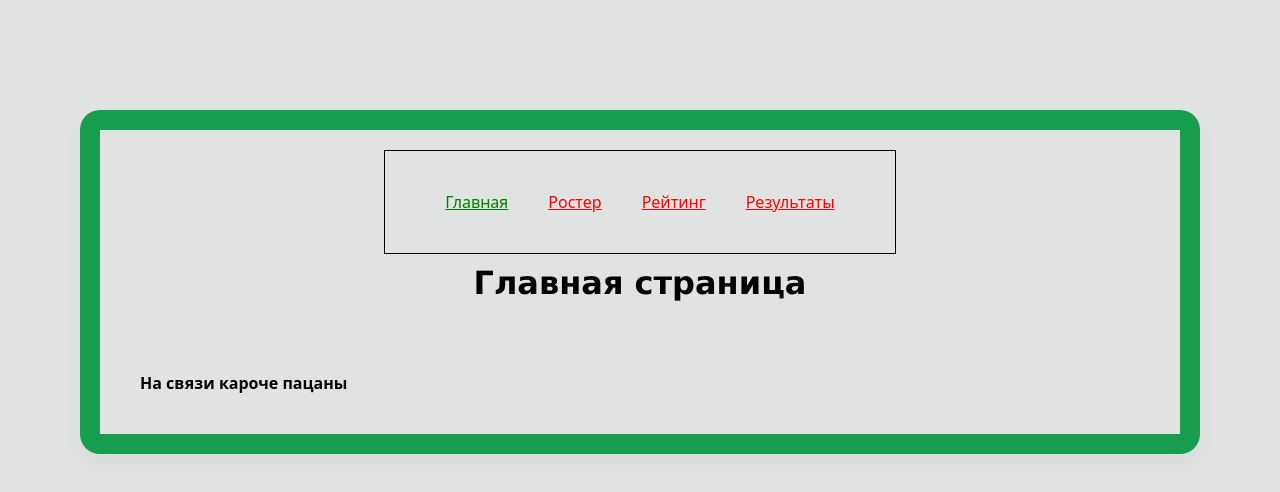
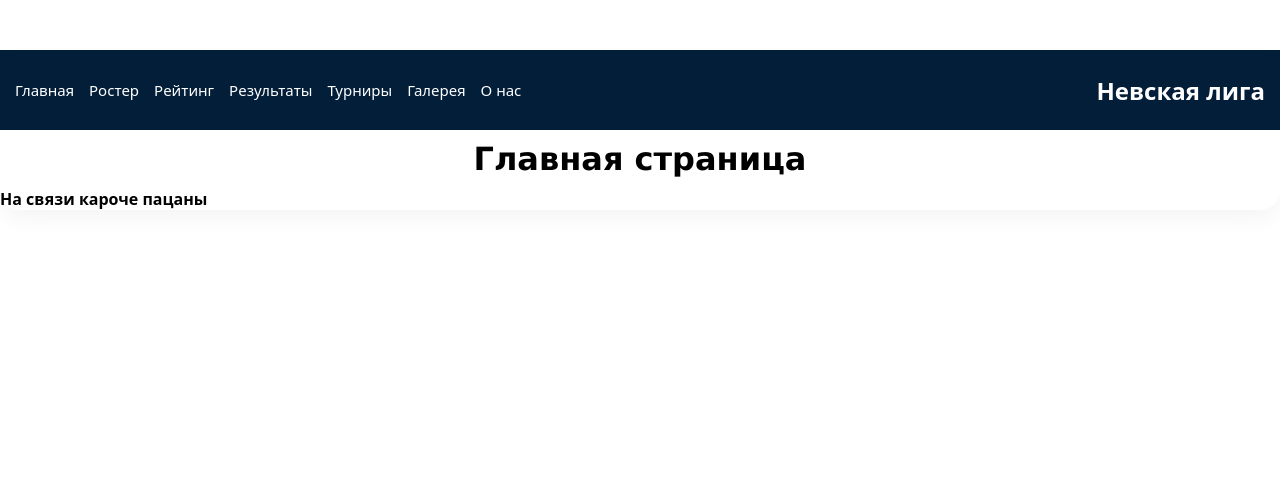
Before and after one commit to 1G000/NevskiyOpen, a React (Create React App) app: page / in a window 1280 px wide. Shown: the top 492 px of the page. Built offline with nearby package versions, Linux system fonts and the light colour scheme.

Commit message:
верстаю адаптивный navBar

```diff
--- a/src/App.scss
+++ b/src/App.scss
@@ -1,6 +1,13 @@
 .App {
+  width: 100vw;
+  height: 100vh;
   text-align: center;
   background-color: rgb(61, 212, 161);
+}
+
+body {
+  margin: 0;
+  padding: 0;
 }
 
 .cards {
@@ -9,18 +16,3 @@
   flex-wrap: wrap;
   justify-content: space-between;
   }
-
-  nav {
-    border: 1px solid;
-    display: flex;
-    flex-direction: row;
-    justify-content: space-between;
-  a {
-
-    color: red
-  }
-}
-
-.active {
-  color: green;
-}
--- a/src/components/Menu/Menu.js
+++ b/src/components/Menu/Menu.js
@@ -1,15 +1,27 @@
+import { useState } from "react"
 import { NavLink } from "react-router-dom"
+import navBarStyles from "../Menu/Menu.module.scss"
 
 const Menu = () => {
+  const [showLinks, setShowLinks] = useState(false)
   return (
-    <nav>
-      <div className="container">
+    <nav className={navBarStyles.NavBar}>
+      <div className={navBarStyles.leftSide}>
+        <div className={navBarStyles.links} id={showLinks ? "hidden" : ""}>
           <NavLink to="/" end>
             Главная
           </NavLink>
           <NavLink to="/roster">Ростер</NavLink>
           <NavLink to="/rating">Рейтинг</NavLink>
           <NavLink to="/results">Результаты</NavLink>
+          <NavLink to="/results">Турниры</NavLink>
+          <NavLink to="/results">Галерея</NavLink>
+          <NavLink to="/results">О нас</NavLink>
+        </div>
+        <button>Open</button>
+      </div>
+      <div className={navBarStyles.rightSide}>
+        <h2>Невская лига</h2>
       </div>
     </nav>
   )
--- a/src/components/Menu/Menu.module.scss
+++ b/src/components/Menu/Menu.module.scss
@@ -0,0 +1,82 @@
+.NavBar {
+    background-color: #021E39;
+    width: 100%;
+    height: 80px;
+    display: flex;
+
+    .leftSide{
+        flex: 50%;
+        display: flex;
+        align-items: center;
+        justify-content: left;
+
+        #hidden  {
+            display: flex;
+        }
+
+        button {
+            display: none;
+            margin-left: 20px;
+        }
+
+
+
+        .links {
+            max-height: 80px;
+
+            }
+                a {
+                text-decoration: none;
+                color: white;
+                font-size: 25px;
+                margin-left: 15px;
+
+                }
+
+    }
+
+    .rightSide{
+        flex: 50%;
+        display: flex;
+        align-items: center;
+        justify-content:flex-end;
+
+        h2 {
+            color: white;
+            padding-right: 15px;
+        }
+    }
+
+    }
+
+    @media only screen and (max-width: 1550px) {
+        .NavBar .leftSide .links a {
+            font-size: 20px;
+        }
+    }
+
+    @media only screen and (max-width: 1300px) {
+        .NavBar .leftSide .links a {
+            font-size: 15px;
+        }
+    }
+
+    @media only screen and (max-width: 1000px) {
+        .NavBar .leftSide button {
+          display: flex;
+          margin-left: 20px;
+        }
+        .NavBar .leftSide .links {
+            display: none;
+        }
+
+        .NavBar .leftSide #hidden {
+            position: absolute;
+            left: 0px;
+            top: 80px;
+            height: 230 px;
+            width: 100%;
+            background-color: #021E39;
+
+    }
+}
--- a/src/index.scss
+++ b/src/index.scss
@@ -1,16 +1,15 @@
 * {
   margin: 0;
-  padding: 20px;
   font-family: system-ui;
-  background-color: rgb(224, 227, 226);
+
 
 }
 
 .wrapper {
-  background: #169d4e;
+
   box-shadow: 0px 10px 20px rgba(0, 0, 0, 0.04);
   border-radius: 20px;
-  max-width: 1080px;
+  max-width: 1500px;
   margin: 50px auto;
 }
 
```
Lines whose indentation alone changed are shown as unchanged.
